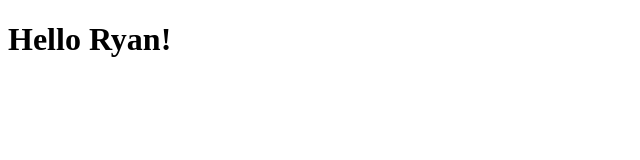
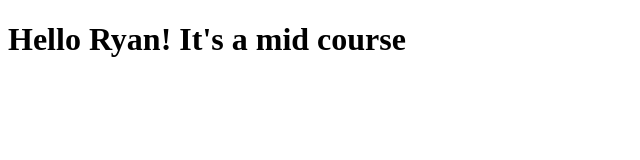
Before and after one commit to YarnSink/coursera-test, a plain HTML site: page site/index.html in a window 1280 px wide. Shown: the whole page, without its empty margins (0-640 px from the left). Drawn offline with Linux system fonts and the light colour scheme.

Commit message:
Small addition to our page content.

```diff
--- a/site/index.html
+++ b/site/index.html
@@ -6,6 +6,6 @@
 	<title>Hello Ryan!</title>
 </head>
 <body>
-<h1> Hello Ryan!</h1>
+<h1> Hello Ryan! It's a mid course</h1>
 </body>
 </html>
```
